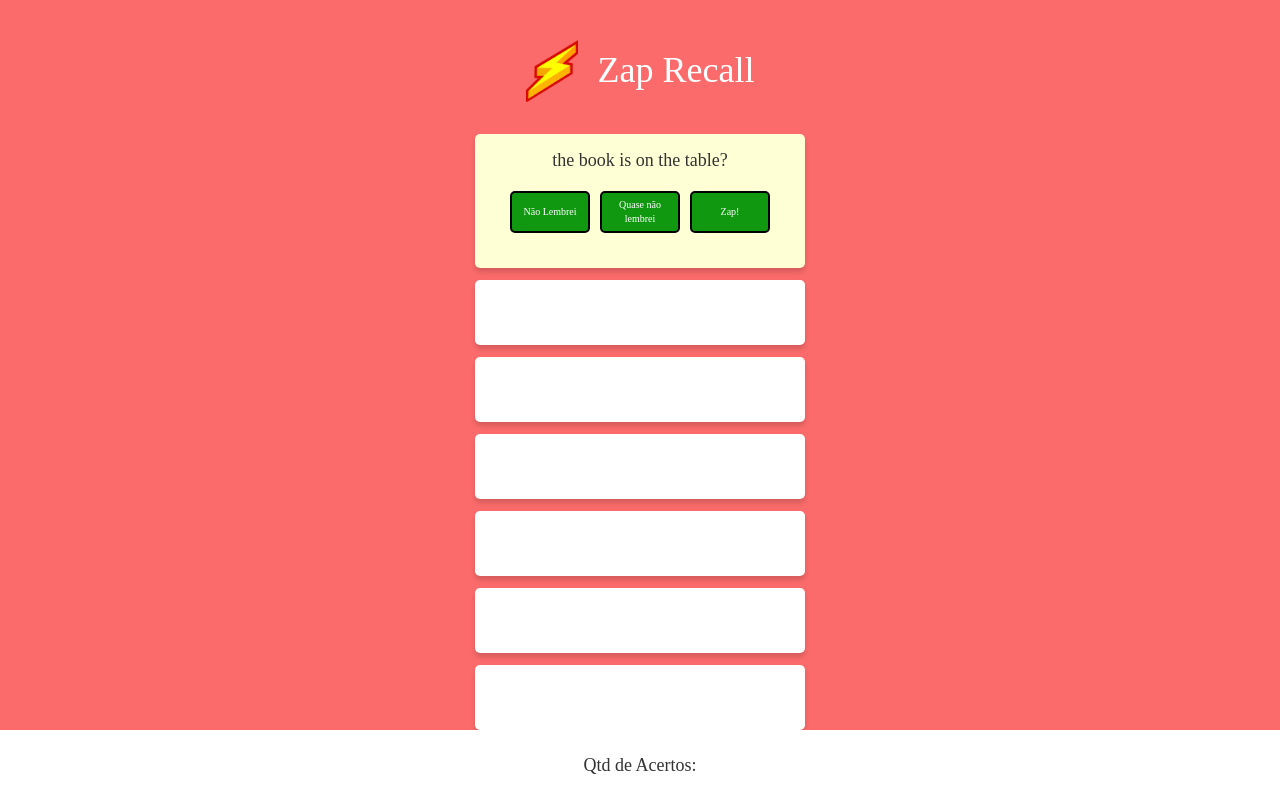
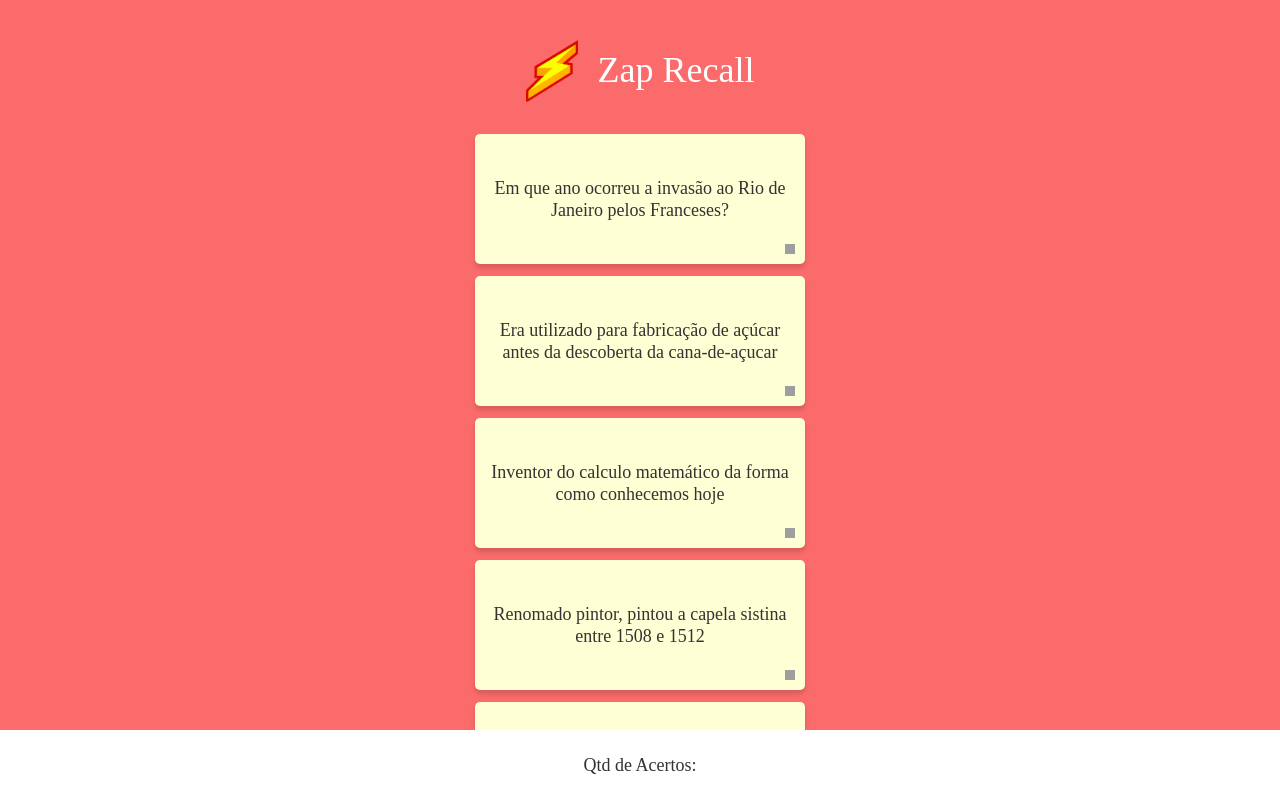
Before and after one commit to gustavo-de-assis/projeto9-zaprecall, a React (Create React App) app: page / in a window 1280 px wide. Shown: the top 798 px of the page. Built offline with nearby package versions, Linux system fonts and the light colour scheme; grey boxes are pictures that could not be loaded.

Commit message:
funcao que altera o cartão de pergunta para resposta

```diff
--- /dev/null
+++ b/src/assets/decks.js
@@ -0,0 +1,29 @@
+const decks = [
+    {
+        id: 0,
+        pergunta: 'Em que ano ocorreu a invasão ao Rio de Janeiro pelos Franceses?',
+        resposta:'1554'
+    },
+    {
+        pergunta: 'Era utilizado para fabricação de açúcar antes da descoberta da cana-de-açucar',
+        resposta:'Beterraba'
+    },
+    {
+        id: 2,
+        pergunta: 'Inventor do calculo matemático da forma como conhecemos hoje',
+        resposta:'Leibnitz'
+    },
+    {
+        id: 3,
+        pergunta: 'Renomado pintor, pintou a capela sistina entre 1508 e 1512',
+        resposta:'Michelangelo'
+    },
+    {
+        id: 4,
+        pergunta: 'Ao lado de Ada Lovelace, foi responsável pela criação do primeiro computador',
+        resposta:'Charles Babbage'
+    }
+
+];
+
+export default decks;
--- a/src/components/CardPergunta.js
+++ b/src/components/CardPergunta.js
@@ -1,11 +1,24 @@
+import { useState } from "react";
 import styled from "styled-components";
 import Botoes from "./Botoes"
 
-export default function CardPergunta(){
+export default function CardPergunta({card}){
+    const[estadoCard, setEstadoCard] = useState("pergunta");
+
+
+
+    function mostraResposta(){
+        setEstadoCard("resposta");
+    }
+
+
     return (
         <ItemPergunta>
-            <p> the book is on the table?</p>
-            <Botoes></Botoes>
+            <p onClick={()=>mostraResposta()}>{estadoCard === "pergunta"? card.pergunta : card.resposta}</p>
+            <img src="../assets/img/seta_virar.png" alt = ""/>
+            {estadoCard === "resposta" &&(
+                <Botoes/>
+            )}
         </ItemPergunta>
     );
 
@@ -31,8 +44,13 @@ const ItemPergunta = styled.div`
     align-items: center;
     justify-content: space-around;
     img{
+        width: 10px;
+        height: 10px;
         position: absolute;
         bottom: 10px;
         right: 10px;
     }
+    p{
+        text-align: center;
+    }
 `
--- a/src/components/Corpo.js
+++ b/src/components/Corpo.js
@@ -3,17 +3,20 @@ import FlashCard from "./FlashCard"
 import CardPergunta from "./CardPergunta"
 
 
-export default function Corpo(){
+export default function Corpo({decks}){
+    const {id, pergunta, resposta} = decks;
     return (
         <Deck>
-            <CardPergunta></CardPergunta>
+            {decks.map((card)=><CardPergunta card={card}/>)}
+            {/*
+            <CardPergunta decks={decks}/>
             <FlashCard></FlashCard>
             <FlashCard></FlashCard>
             <FlashCard></FlashCard>
             <FlashCard></FlashCard>
             <FlashCard></FlashCard>
             <FlashCard></FlashCard>
-            <FlashCard></FlashCard>
+            <FlashCard></FlashCard>*/}
         </Deck>
     )
 }
--- a/src/components/Main.js
+++ b/src/components/Main.js
@@ -2,13 +2,13 @@ import styled from "styled-components";
 import Corpo from "./Corpo";
 import Rodape from "./Rodape";
 import Topo from "./Topo";
-
+import decks from "../assets/decks"
 
 export default function Main(){
     return(
         <Container>
             <Topo/>
-            <Corpo/>
+            <Corpo decks = {decks}/>
             <Rodape/>
         </Container>
     );
```
